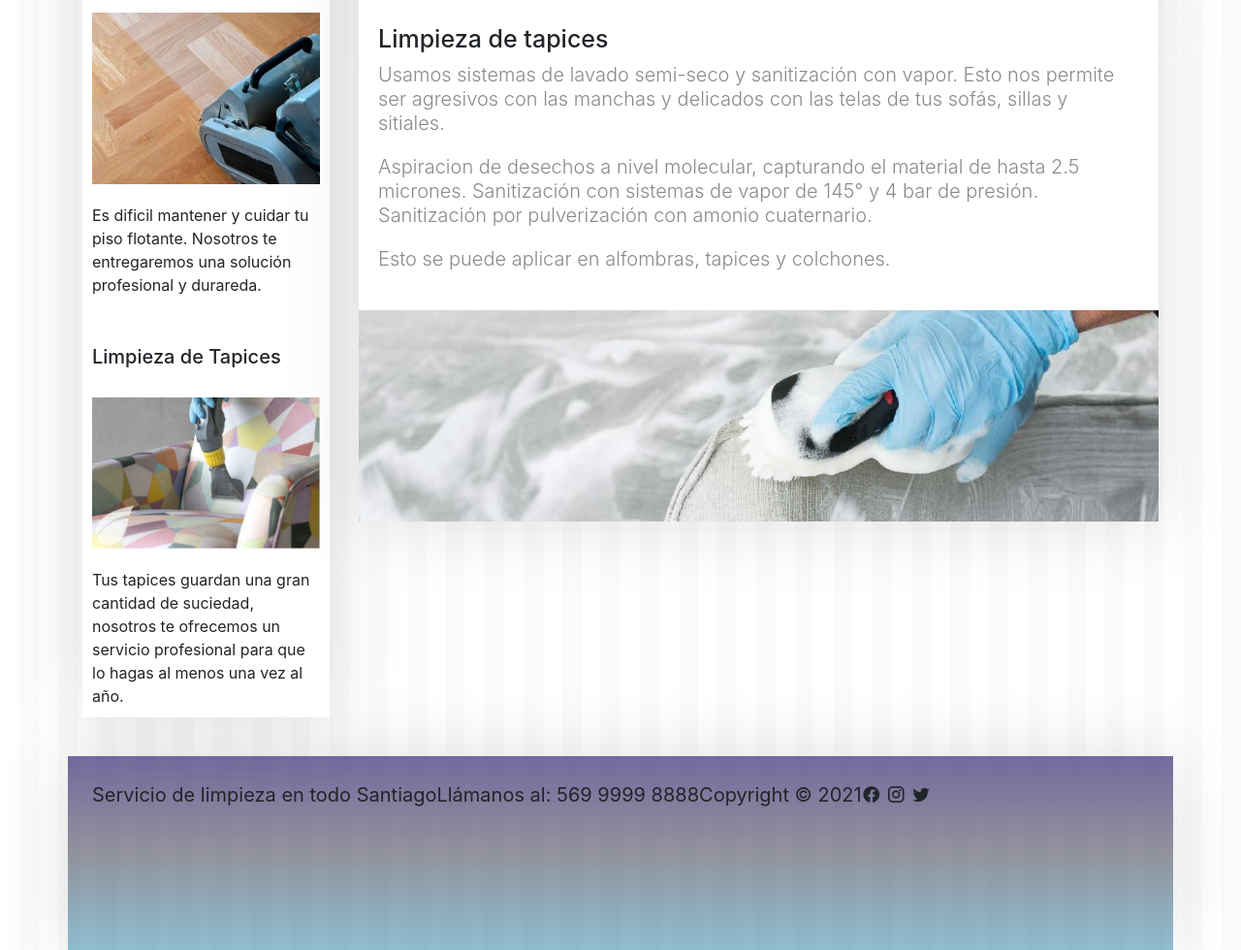
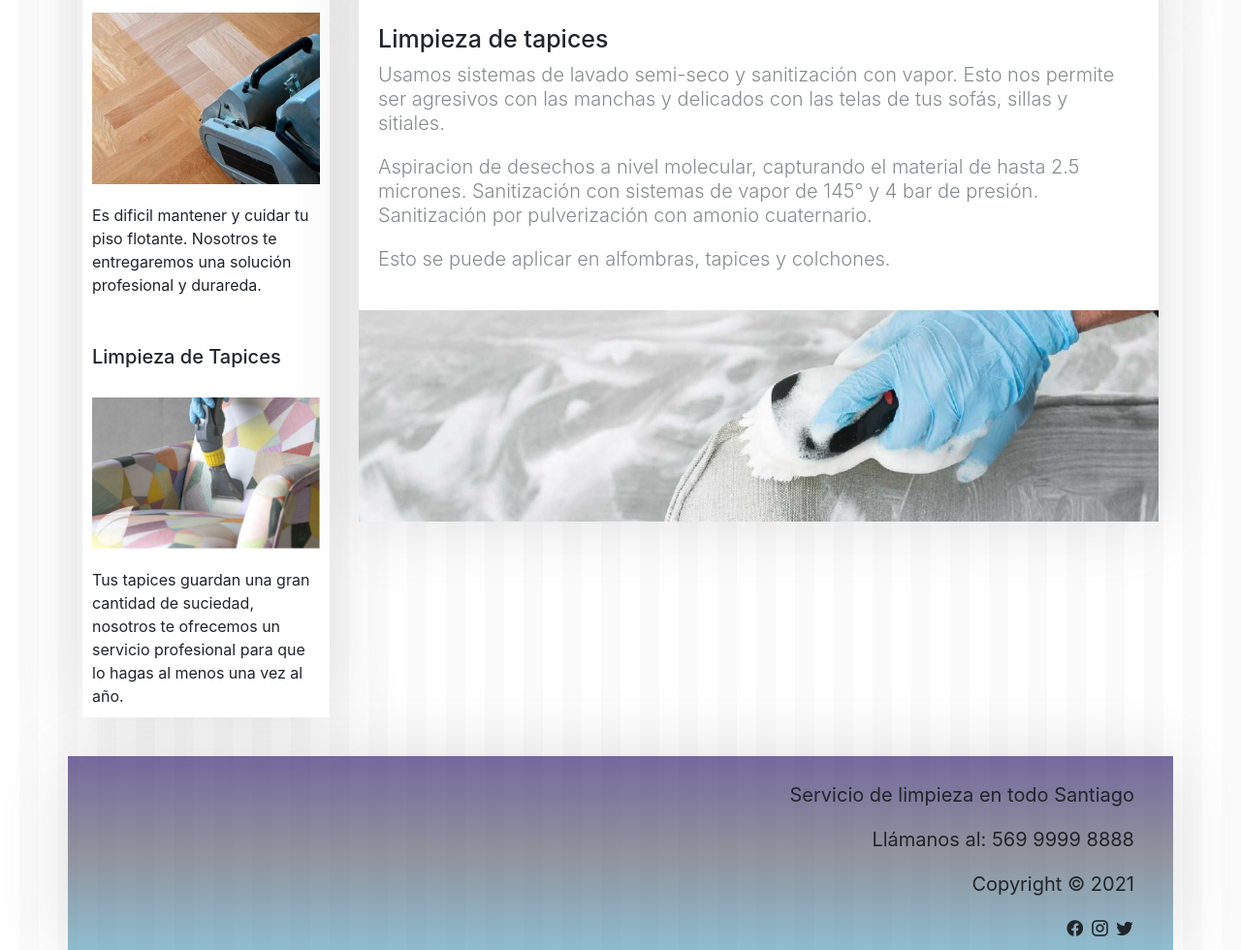
Before and after one commit to AnGonzalezv/evaluacion_mod2_pag2, a plain HTML site: page index.html in a window 1280 px wide. Shown: the part 1155-2135 px from the top of the page at 97% size. Drawn offline with nearby package versions, Linux system fonts and the light colour scheme.

Commit message:
3 commit

```diff
--- a/estilos.css
+++ b/estilos.css
@@ -139,3 +139,7 @@ body{
 	text-align: right;
 	box-shadow: 0px 0px 70px rgba(102, 102, 102, 0.2);
 }
+    .contenedor-footer
+    {
+        align-items: center;
+    }
--- a/index.html
+++ b/index.html
@@ -160,15 +160,17 @@
 </div>
 <div class="container">
     <footer class="footer row">
+        <div class="contenedor-footer col-md-12">
+            <p>Servicio de limpieza en todo Santiago</p>
+            <p>Llámanos al: 569 9999 8888</p>
+            <p>Copyright © 2021</p>
 
-        <p>Servicio de limpieza en todo Santiago</p>
-        <p>Llámanos al: 569 9999 8888</p>
-        <p>Copyright © 2021</p>
         <div class="iconos">
             <i class="iconos__icon mdi mdi-facebook"></i>
             <i class="iconos__icon mdi mdi-instagram"></i>
             <i class="iconos__icon mdi mdi-twitter"></i>
         </div>
+    </div>
     </footer>
 </div>
 <!--jQuery 3.3.1-->
```
